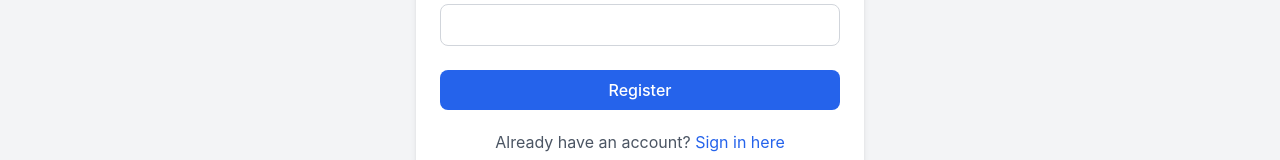
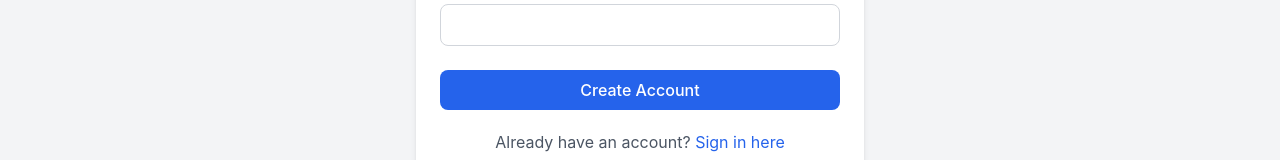
Before and after one commit to dMarin178/personal-finance-app, a Next.js app: page /register in a window 1280 px wide. Shown: the part 577-737 px from the top of the page. Built offline with nearby package versions, Linux system fonts and the light colour scheme.

Commit message:
fix: update register button text to 'Create Account' to match E2E test

```diff
--- a/src/app/register/page.tsx
+++ b/src/app/register/page.tsx
@@ -120,7 +120,7 @@ export default function RegisterPage() {
               disabled={loading}
               className="btn btn-primary w-full"
             >
-              {loading ? 'Creating account...' : 'Register'}
+              {loading ? 'Creating account...' : 'Create Account'}
             </button>
           </form>
 
```
